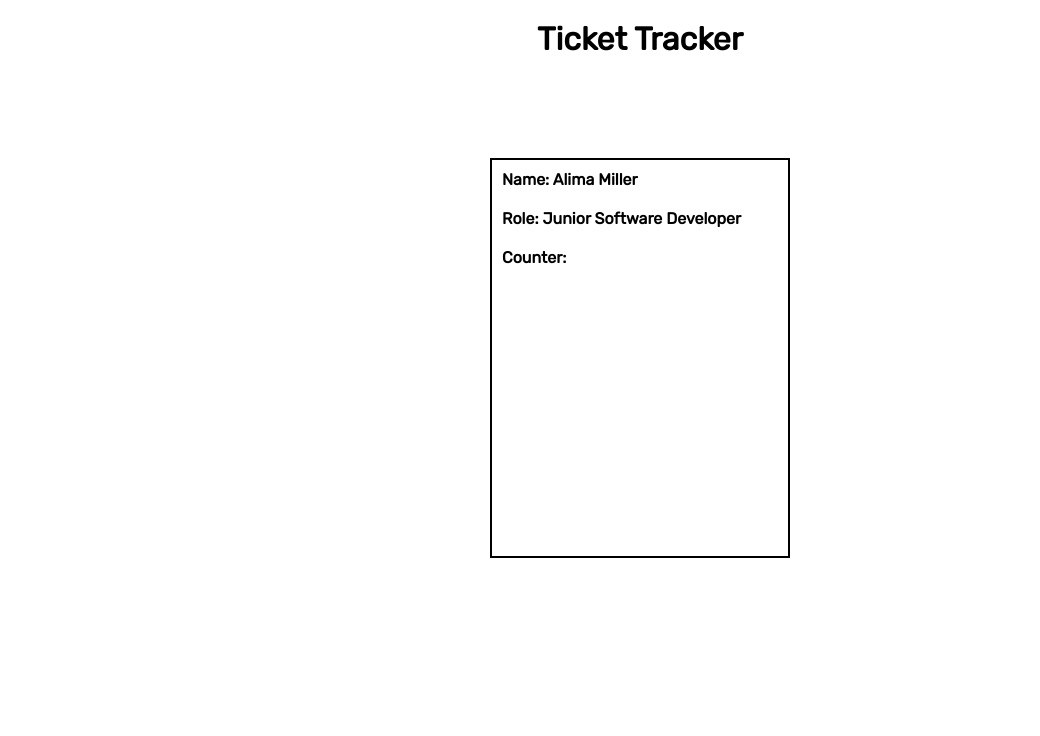
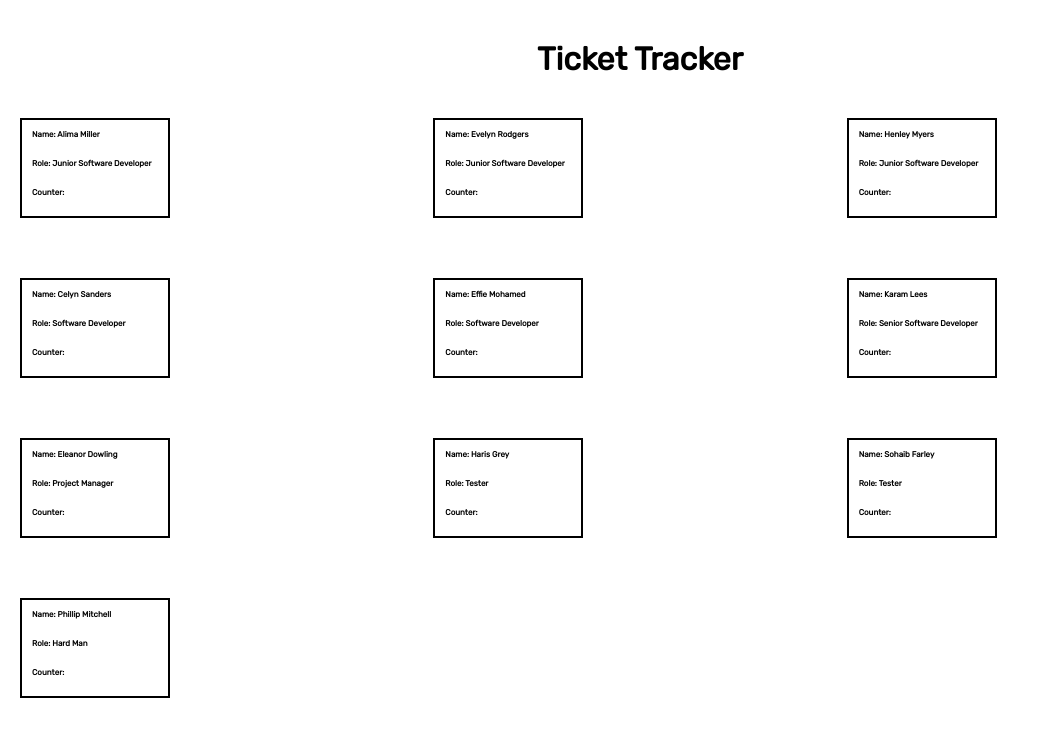
Before and after one commit to luke-welbourn/ticket-tracker, a React (Vite) app: page / in a window 1280 px wide. Shown: the top 736 px of the page, without its empty margins (0-1040 px from the left). Built offline with nearby package versions, Linux system fonts and the light colour scheme.

Commit message:
created component Ticket, altered props, now generates all employees dynamically, added basic styling for ticket tracker.

```diff
--- a/src/App.css
+++ b/src/App.css
@@ -8,11 +8,11 @@
 
 h1 {
   text-align: center;
-  padding: 20px;
+  padding: 40px;
 }
 
 .ticket-container {
-  height: 70vh;
+  height: 80vh;
   width: 100vw;
   display: flex;
   justify-content: center;
--- a/src/App.scss
+++ b/src/App.scss
@@ -9,11 +9,11 @@
 
 h1 {
   text-align: center;
-  padding: 20px;
+  padding: 40px;
 }
 
 .ticket-container {
-  height: 70vh;
+  height: 80vh;
   width: 100vw;
   display: flex;
   justify-content: center;
--- a/src/App.tsx
+++ b/src/App.tsx
@@ -1,8 +1,6 @@
 import "./App.scss";
 import team from "./data/team";
 import Ticket from "./components/Ticket/Ticket";
-
-const firstTicket = team[0];
 
 const App = () => {
   return (
@@ -12,11 +10,7 @@ const App = () => {
       </header>
       <main>
         <section className="ticket-container">
-          <Ticket
-            id={firstTicket.id}
-            name={firstTicket.name}
-            role={firstTicket.role}
-          />
+          <Ticket info={team} />
         </section>
       </main>
     </div>
--- a/src/components/Ticket/Ticket.css
+++ b/src/components/Ticket/Ticket.css
@@ -1,10 +1,19 @@
 .ticket-tile {
-  height: 400px;
-  width: 300px;
+  height: 100px;
+  width: 150px;
   border: 2px solid black;
 }
 .ticket-tile p {
-  font-size: 1em;
+  font-size: 0.5em;
   font-weight: bold;
   padding: 10px;
+}
+
+.ticket-container__created {
+  margin: 20px;
+  height: 100%;
+  width: 100%;
+  display: grid;
+  grid-template-columns: 1fr 1fr 1fr;
+  grid-template-rows: 1fr 1fr 1fr 1fr;
 }/*# sourceMappingURL=Ticket.css.map */
--- a/src/components/Ticket/Ticket.scss
+++ b/src/components/Ticket/Ticket.scss
@@ -1,10 +1,19 @@
 .ticket-tile {
-  height: 400px;
-  width: 300px;
+  height: 100px;
+  width: 150px;
   border: 2px solid black;
   p {
-    font-size: 1em;
+    font-size: 0.5em;
     font-weight: bold;
     padding: 10px;
   }
 }
+
+.ticket-container__created {
+  margin: 20px;
+  height: 100%;
+  width: 100%;
+  display: grid;
+  grid-template-columns: 1fr 1fr 1fr;
+  grid-template-rows: 1fr 1fr 1fr 1fr;
+}
--- a/src/components/Ticket/Ticket.tsx
+++ b/src/components/Ticket/Ticket.tsx
@@ -1,25 +1,28 @@
 import { useState } from "react";
-
-import { teamMember, team } from "../../data/team";
-
 import "./Ticket.scss";
 
-type ticketType = {
+type TeamMember = {
   id: number;
   name: string;
   role: string;
 };
 
-const Ticket = ({ id, name, role }: ticketType) => {
-  //
-  //
+type TicketProps = {
+  info: TeamMember[];
+};
+
+const Ticket = ({ info }: TicketProps) => {
   return (
-    <div className="ticket-tile" key={id}>
-      <p>Name: {name}</p>
-      <p>Role: {role}</p>
-      <div>
-        <p>Counter:</p>
-      </div>
+    <div className="ticket-container__created">
+      {info.map((worker) => (
+        <div className="ticket-tile" key={worker.id}>
+          <p>Name: {worker.name}</p>
+          <p>Role: {worker.role}</p>
+          <div>
+            <p>Counter:</p>
+          </div>
+        </div>
+      ))}
     </div>
   );
 };
--- a/src/data/team.ts
+++ b/src/data/team.ts
@@ -1,10 +1,10 @@
-export type teamMember = {
-  id: number;
-  name: string;
-  role: string;
-};
+// export type teamMember = {
+//   id: number;
+//   name: string;
+//   role: string;
+// };
 
-export const team: teamMember[] = [
+export const team = [
   {
     id: 1,
     name: "Alima Miller",
```
Also changed, not shown: 1 other file (tests, documents, lock files or other folders).
